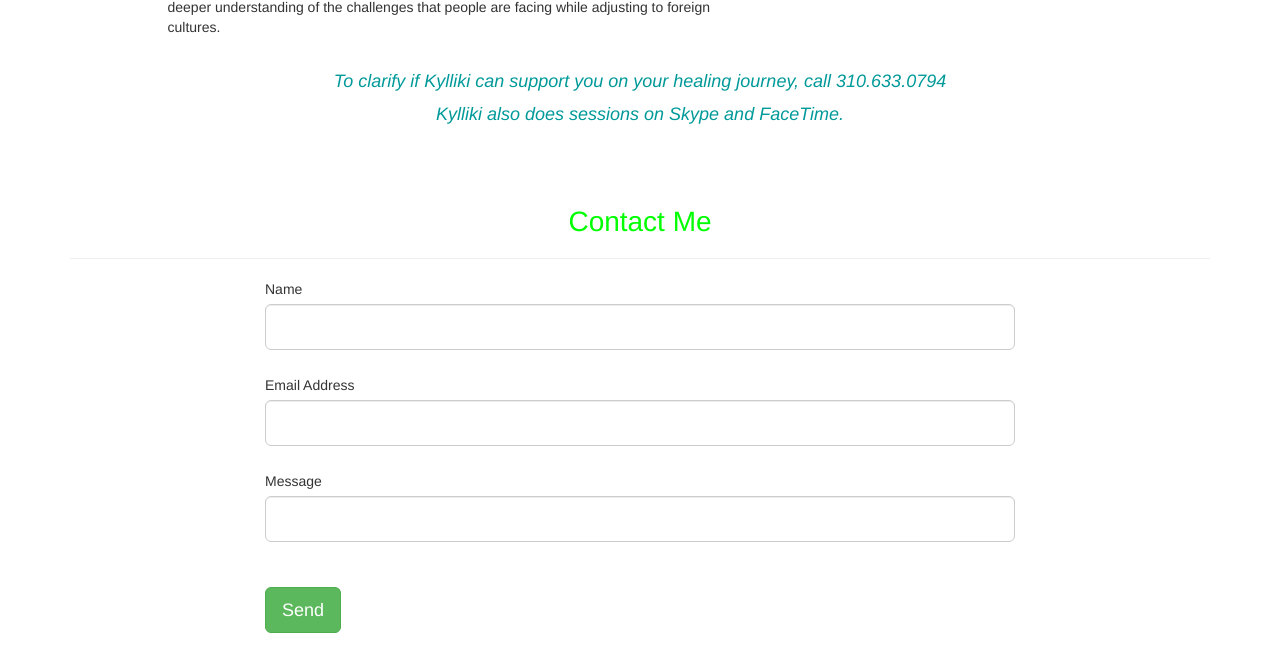
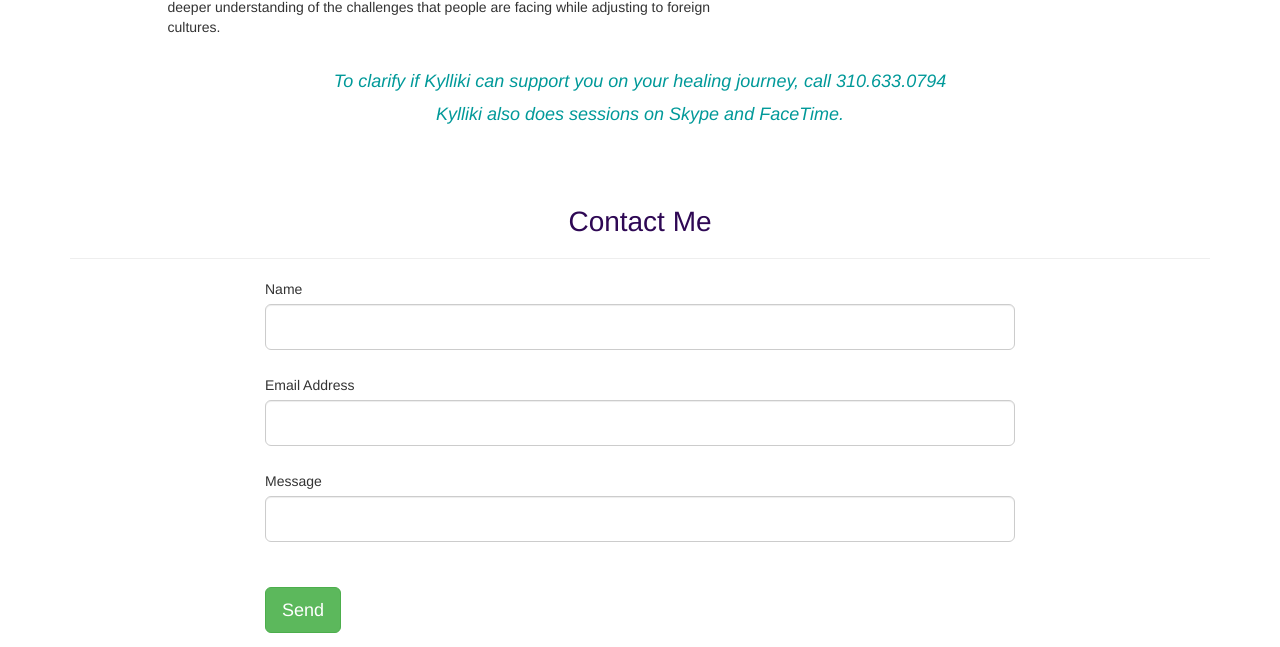
Before and after one commit to christofneuman/blog, a Django app: page / in a window 1280 px wide. Shown: the part 1441-2088 px from the top of the page. Run offline with Django 3.2, Linux system fonts and the light colour scheme; some libraries are stand-ins or nearby versions.

Commit message:
css revert

```diff
--- a/blog/static/css/main.css
+++ b/blog/static/css/main.css
@@ -6,7 +6,7 @@ body {
 
 h3 {
   font-size: 2em;
-  color: #0f0;
+  color: #2E0854;
 }
 
 .navbar-default {
```
